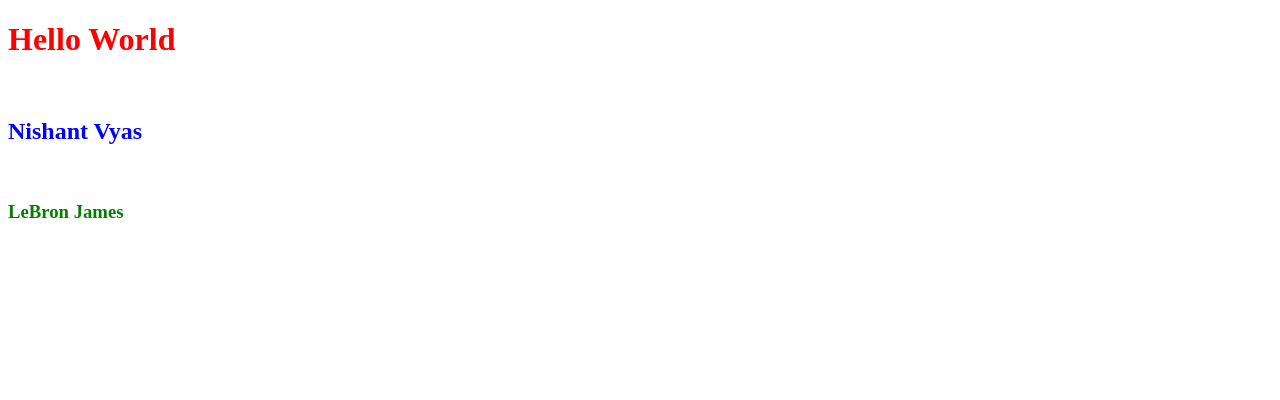
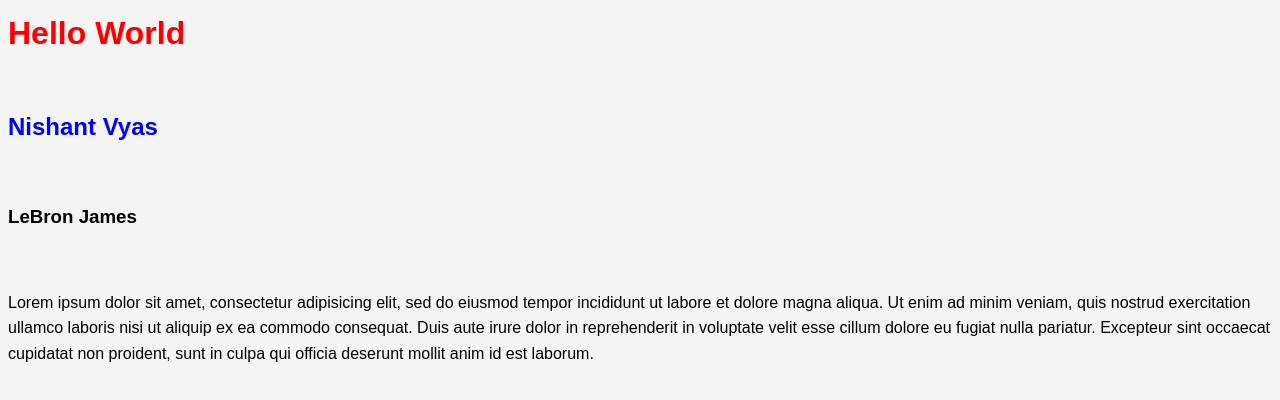
Before and after one commit to NishVyas/HTML5, a plain HTML site: page CSS Crashcourse/Practice/index.html in a window 1280 px wide. Drawn offline with Linux system fonts and the light colour scheme.

Commit message:
Some additions to the css files

```diff
--- a/CSS Crashcourse/Practice/CSS/style.css
+++ b/CSS Crashcourse/Practice/CSS/style.css
@@ -1,3 +1,22 @@
-h3{
-  color:green; /* Makes the font color for all h3s to green */
+body{
+  background-color: #f4f4f4; /* Changes the background color to light grey */
+  color: #55555; /* Changes the color of the text to a dark grey */
+  font-family: Arial, Helvetica, sans-serif;
+  /* Changes the font to Arial. The rest of the fonts are if the preceding font is not available */
+  font-size: 16px; /* Changes the font size */
+  font-weight: normal; /* Boldness of the font */
+
+  /* Above declarations equivalent to
+  'font: normal 16px Arial, Helvetica, sans serif' */
+  line-height: 1.6em; /* Leaves more space in between the lines */
+
 }
+/* The above is a declaration for styling for the body tag */
+/* There are many different ways to declare colors in CSS */
+/* Color names, Hexadecimals, and RGB*/
+
+.box-1{
+
+}
+/* The above declaration is for styling the div that is of class 'box-1' */
+/* Notice how we use '.' before the class name in css style sheets */
--- a/CSS Crashcourse/Practice/index.html
+++ b/CSS Crashcourse/Practice/index.html
@@ -1,10 +1,11 @@
 <!DOCTYPE html>
 <html>
+
 <head>
   <title>CSS Cheat Sheet</title>
   <style type="text/css">
-    h2{
-      color:blue;
+    h2 {
+      color: blue;
     }
   </style>
   <!-- This is an example of Internal CSS -->
@@ -17,13 +18,25 @@
   <!-- The href attribute gives the location of the css file (in this case its in the CSS folder) -->
   <!-- VERY IMPORTANT TO NOTE THAT EXTERNAL CSS IS THE RECCOMMENDED WAY TO DO STYLING -->
 </head>
+
 <body>
+  <div class="box-1">
+  <!-- Important to not the difference between class and id is that class is for less unique tags -->
   <h1 style="color:red">Hello World</h1>
   <!-- This is an example of Inline CSS -->
   <!-- Really bad and not reccomended practice since it mixes style and structure -->
   <br>
+
   <h2>Nishant Vyas</h2>
+
   <br>
+
   <h3>LeBron James</h3>
+
+  <br>
+
+  <p>Lorem ipsum dolor sit amet, consectetur adipisicing elit, sed do eiusmod tempor incididunt ut labore et dolore magna aliqua. Ut enim ad minim veniam, quis nostrud exercitation ullamco laboris nisi ut aliquip ex ea commodo consequat. Duis aute irure dolor in reprehenderit in voluptate velit esse cillum dolore eu fugiat nulla pariatur. Excepteur sint occaecat cupidatat non proident, sunt in culpa qui officia deserunt mollit anim id est laborum.</p>
+</div>
 </body>
+
 </html>
```
